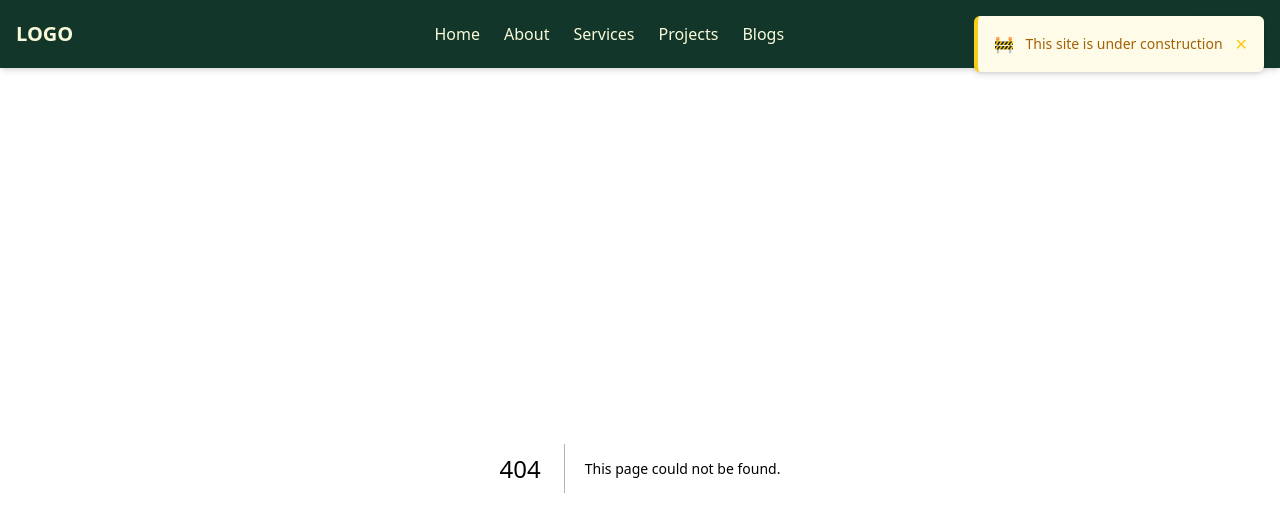
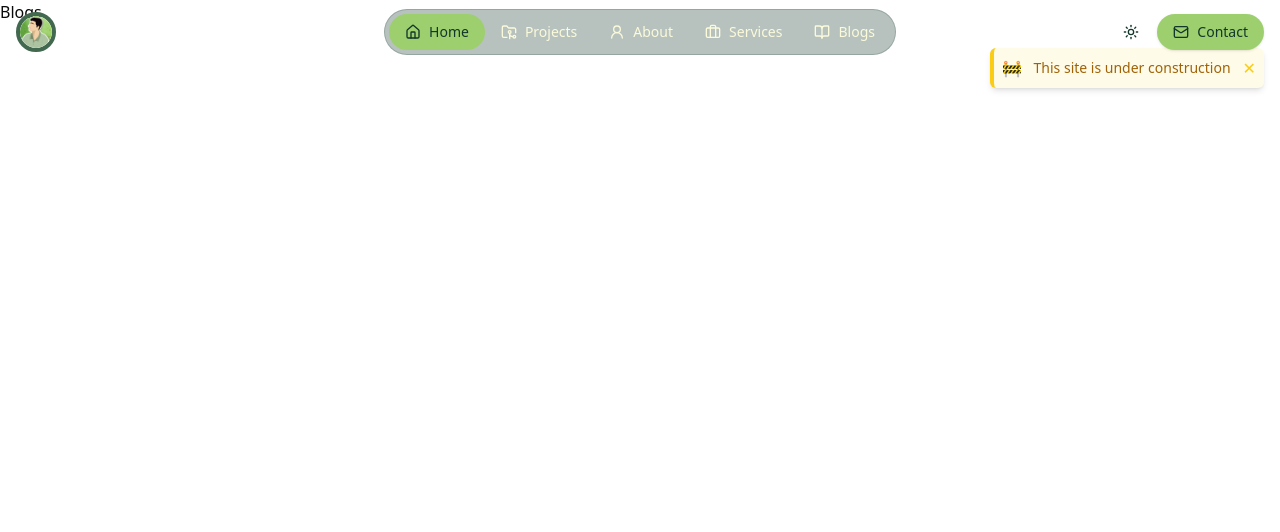
Before and after one commit to AmanSuryavanshi-1/AmanSuryavanshi-1-AmanSuryavanshi.dev, a Next.js app: page /blogs in a window 1280 px wide. Before the commit this address had no page. Shown: the top 532 px of the page. Built offline with nearby package versions, Linux system fonts and the light colour scheme.

Commit message:
added all the routes & header section, changed name to hero

```diff
--- /dev/null
+++ b/src/app/blogs/page.tsx
@@ -0,0 +1,11 @@
+import React from 'react'
+
+const page = () => {
+  return (
+    <div>
+      <h1>Blogs</h1>
+    </div>
+  )
+}
+
+export default page
--- /dev/null
+++ b/src/app/contact/page.tsx
@@ -0,0 +1,11 @@
+import React from 'react'
+
+const page = () => {
+  return (
+    <div>
+      <h1>Contact me</h1>
+    </div>
+  )
+}
+
+export default page
--- a/src/app/page.tsx
+++ b/src/app/page.tsx
@@ -1,22 +1,23 @@
 import React from 'react'
-import Header from "../components/hero/Hero"
+import Hero from "../components/hero/Hero"
 import About from "../components/about/AboutMe"
 import ExperienceCards from '@/components/about/ExperienceCards'
 import WorkBanner from '@/components/about/WorkBanner'
-
+import Services from '@/components/services/services'
 const page = () => {
   return (
     // <div className='bg-gradient-to-br from-primaryVariant to-bgVariant'>
     <div className='bg-gradient-to-br from-sage-100 to-lime-500'>
       {/* Header */}
-      <Header/>
+      <Hero/>
       {/* About */}
-        <div className='h-[94vh]'>
+        <div className='min-h-screen'>
           <About/>
           <WorkBanner/>
         </div>
 
           <ExperienceCards/>
+          <Services/>
 
     </div>
   )
--- /dev/null
+++ b/src/app/projects/page.tsx
@@ -0,0 +1,11 @@
+import React from 'react'
+
+const page = () => {
+  return (
+    <div>
+      <h1>Projects</h1>
+    </div>
+  )
+}
+
+export default page
--- a/src/components/UnderConstructionBanner.jsx
+++ b/src/components/UnderConstructionBanner.jsx
@@ -9,7 +9,7 @@ const ConstructionAlert = () => {
 
   return (
     <div
-      className="fixed top-4 right-4 max-w-sm p-4
+      className="fixed top-12 right-4 max-w-sm p-2
         bg-yellow-50 border-l-4 border-yellow-400 rounded-md shadow-md
         animate-fade-in"
       role="alert"
--- a/src/components/about/AboutMe.jsx
+++ b/src/components/about/AboutMe.jsx
@@ -9,7 +9,7 @@ import AmanSuryavanshi from '../../../public/Profile/me main.png'
 const AboutMe = () => {
   return (
     // Added semantic main tag since this appears to be main content
-    <main className="w-full">
+    <main id='about'  className="w-full pt-12">
       {/* Added aria-labelledby for better section labeling */}
       <section className="container max-w-7xl mx-auto px-4 sm:px-6 lg:px-8" aria-labelledby="about-heading">
         {/* Header Section */}
--- a/src/components/about/ExperienceCards.tsx
+++ b/src/components/about/ExperienceCards.tsx
@@ -78,7 +78,7 @@ const ExperienceCards = () => {
   ];
 
   return (
-    <section className="w-full py-16" aria-labelledby="experience-cards-heading" ref={ref}>
+    <section className="w-full min-h-screen pt-20" aria-labelledby="experience-cards-heading" ref={ref}>
       <div className="container max-w-6xl mx-auto px-4 sm:px-6 lg:px-8">
         <h2 id="experience-cards-heading" className="text-3xl md:text-5xl font-bold font-serif text-forest-900 mb-8 text-center">
           My <span className="text-lime-500">Experience</span>
--- a/src/components/about/WorkBanner.tsx
+++ b/src/components/about/WorkBanner.tsx
@@ -37,7 +37,7 @@ const WorkBanner = () => {
       aria-label="Work Experience and Skills"
       data-testid="work-banner"
     >
-        <div className="overflow-hidden py-3">
+        <div className="overflow-hidden py-[0.4rem]">
             {/* For SEO */}
         <h2 className="sr-only">Work Experience and Skills</h2>
           <motion.div
@@ -58,7 +58,7 @@ const WorkBanner = () => {
             {[...works, ...works].map((item, index) => (
               <div
                 key={index}
-                className="flex items-center gap-3 px-8 rounded-xl py-3 border-4 border-sage-100 bg-lime-500 sm:px-6 sm:py-2 xs:px-2 xs:py-2"
+                className="flex items-center gap-3 px-3 rounded-xl py-1 border-4 border-sage-100 bg-lime-500 sm:px-6 sm:py-[0.4rem] xs:px-2 xs:py-2"
               >
                 <span className="text-forest-500 sm:text-sm xs:text-xs">{item.icon}</span>
                 <span className="text-lg font-medium text-forest-900 sm:text-base xs:text-sm">
--- a/src/components/header/header.jsx
+++ b/src/components/header/header.jsx
@@ -1,76 +1,237 @@
-"use client"
+'use client'
 
-import { useState } from 'react';
-import Link from 'next/link';
-import { motion } from 'framer-motion';
-import { Button } from "@/components/ui/button";
-import { Sun, Moon, Menu } from 'lucide-react';
-import { useTheme } from "next-themes";
+import React, { useState } from 'react'
+import Link from 'next/link'
+import Image from 'next/image'
+import { motion, useScroll, useTransform } from 'framer-motion'
+import { Menu, X, Sun, Moon, Home, FolderGit2, User2, Briefcase, BookOpen, Mail } from 'lucide-react'
+import { Button } from "@/components/ui/button"
+import { useTheme } from "next-themes"
+import { cn } from "@/lib/utils"
+import logo from "../../../public/Profile/PFP-Cricular.png"
 
 const Header = () => {
-  const { theme, setTheme } = useTheme();
-  const [isOpen, setIsOpen] = useState(false);
+  const [isOpen, setIsOpen] = useState(false)
+  const [activeItem, setActiveItem] = useState('Home')
+  const { scrollY } = useScroll()
+  const { theme, setTheme } = useTheme()
+
+  const headerBackground = useTransform(
+    scrollY,
+    [0, 50],
+    ['rgba(18, 55, 42, 0)', 'rgba(78, 135, 115, 0.95)']
+  )
+
+  const navItems = [
+    { name: 'Home', href: '/#home', icon: <Home className="w-4 h-4" /> },
+    { name: 'Projects', href: '/projects', icon: <FolderGit2 className="w-4 h-4" /> },
+    { name: 'About', href: '/#about', icon: <User2 className="w-4 h-4" /> },
+    { name: 'Services', href: '/#services', icon: <Briefcase className="w-4 h-4" /> },
+    { name: 'Blogs', href: '/blogs', icon: <BookOpen className="w-4 h-4" /> },
+  ]
+
+  // Animation variants for nav items
+  const navItemVariants = {
+    hover: {
+      scale: 1.05,
+      transition: {
+        duration: 0.2,
+        ease: "easeInOut"
+      }
+    },
+    tap: {
+      scale: 0.95
+    }
+  }
 
   return (
-    <header className="bg-forest-900 text-sage-100 shadow-md p-4">
-      <div className="container mx-auto flex justify-between items-center">
+    <motion.header
+      // style={{ background: headerBackground }}
+      className="fixed w-full z-50 top-0 h-[8vh] flex items-center"
+    >
+      <div className="container mx-auto px-4">
+        <nav className="flex items-center justify-between">
           {/* Logo */}
-        <div className="text-xl font-bold">
-          <Link href="/">LOGO</Link>
+          <motion.div
+            className="w-40"
+            whileHover={{ scale: 1.05 }}
+            whileTap={{ scale: 0.95 }}
+          >
+            <Link href="/" className="flex items-center">
+              <Image
+                src={logo}
+                alt="AS Logo"
+                width={40}
+                height={40}
+                className='border-4 border-forest-500 rounded-full'
+              />
+            </Link>
+          </motion.div>
+
+          {/* Desktop Navigation - Centered with glass effect */}
+          <div className="hidden md:flex flex-1 items-center justify-center">
+            <motion.div
+              className="flex items-center bg-forest-900/30 backdrop-blur-lg border border-forest-900/20 rounded-full px-1 py-1"
+              initial={{ opacity: 0, y: -20 }}
+              animate={{ opacity: 1, y: 0 }}
+              transition={{ duration: 0.5 }}
+            >
+              {navItems.map((item, index) => (
+                <motion.div
+                  key={item.name}
+                  variants={navItemVariants}
+                  whileHover="hover"
+                  whileTap="tap"
+                  custom={index}
+                >
+                  <Link
+                    href={item.href}
+                    onClick={() => setActiveItem(item.name)}
+                    className={cn(
+                      "relative px-4 py-2 text-sm font-medium flex items-center gap-2 transition-all duration-300 rounded-full",
+                      activeItem === item.name
+                        ? "text-forest-900 bg-lime-500"
+                        : "text-sage-100 hover:text-lime-500"
+                    )}
+                  >
+                    <motion.span
+                      className="flex items-center gap-2"
+                      initial={{ opacity: 0 }}
+                      animate={{ opacity: 1 }}
+                      transition={{ delay: index * 0.1 }}
+                    >
+                      {item.icon}
+                      {item.name}
+                    </motion.span>
+                  </Link>
+                </motion.div>
+              ))}
+            </motion.div>
           </div>
 
-        {/* Desktop Navigation */}
-        <nav className="hidden md:flex space-x-6">
-          {["Home", "About", "Services", "Projects", "Blogs"].map((item) => (
-            <Link key={item} href={`/${item.toLowerCase()}`} className="hover:text-lime-500">
-              {item}
-            </Link>
-          ))}
+          {/* Right Side Actions */}
+          <div className="hidden md:flex items-center space-x-2 w-40 justify-end">
+            <motion.div
+              whileHover={{ scale: 1.05 }}
+              whileTap={{ scale: 0.95 }}
+            >
+              <Button
+                variant="ghost"
+                size="icon"
+                onClick={() => setTheme(theme === "dark" ? "light" : "dark")}
+                className="text-sage-100 hover:text-lime-500"
+              >
+                <Sun className="h-[1.2rem] w-[1.2rem] rotate-0 scale-100 text-forest-900 transition-all dark:-rotate-90 dark:scale-0" />
+                <Moon className="absolute h-[1.2rem] w-[1.2rem] rotate-90 scale-0 transition-all dark:rotate-0 dark:scale-100" />
+                <span className="sr-only">Toggle theme</span>
+              </Button>
+            </motion.div>
+            <motion.div
+              whileHover={{ scale: 1.05 }}
+              whileTap={{ scale: 0.95 }}
+            >
+              <Button
+                variant="default"
+                className="bg-lime-500 hover:bg-lime-700 text-forest-900 flex items-center gap-2 rounded-full"
+              >
+                <Mail className="w-4 h-4" />
+                Contact
+              </Button>
+            </motion.div>
+          </div>
+
+          {/* Mobile Menu Button */}
+          <motion.div
+            className="md:hidden"
+            whileTap={{ scale: 0.95 }}
+          >
+            <Button
+              variant="ghost"
+              size="icon"
+              onClick={() => setIsOpen(!isOpen)}
+              className="text-sage-100 hover:text-lime-500"
+            >
+              {isOpen ? <X className="h-6 w-6" /> : <Menu className="h-6 w-6" />}
+            </Button>
+          </motion.div>
         </nav>
 
-        {/* Right Section */}
-        <div className="flex items-center space-x-4">
-          {/* Theme Toggle */}
+        {/* Mobile Menu */}
         <motion.div
-            whileTap={{ scale: 1.1 }}
-            className="cursor-pointer"
+          initial={false}
+          animate={isOpen ? {
+            height: 'auto',
+            opacity: 1,
+            transition: {
+              height: { duration: 0.3 },
+              opacity: { duration: 0.2 }
+            }
+          } : {
+            height: 0,
+            opacity: 0,
+            transition: {
+              height: { duration: 0.3 },
+              opacity: { duration: 0.2 }
+            }
+          }}
+          className="md:hidden overflow-hidden bg-forest-900/30 backdrop-blur-lg border border-forest-900/20 mt-2 rounded-lg"
+        >
+          <div className="px-4 py-2 space-y-1">
+            {navItems.map((item, index) => (
+              <motion.div
+                key={item.name}
+                initial={{ opacity: 0, x: -20 }}
+                animate={{ opacity: 1, x: 0 }}
+                transition={{ delay: index * 0.1 }}
+              >
+                <Link
+                  href={item.href}
+                  onClick={() => {
+                    setActiveItem(item.name)
+                    setIsOpen(false)
+                  }}
+                  className={cn(
+                    "flex items-center gap-2 px-3 py-2 text-sm font-medium rounded-lg transition-colors",
+                    activeItem === item.name
+                      ? "text-forest-900 bg-lime-500"
+                      : "text-sage-100 hover:text-lime-500"
+                  )}
+                >
+                  {item.icon}
+                  {item.name}
+                </Link>
+              </motion.div>
+            ))}
+            <motion.div
+              className="flex items-center justify-between px-3 py-2"
+              initial={{ opacity: 0, y: 20 }}
+              animate={{ opacity: 1, y: 0 }}
+              transition={{ delay: 0.3 }}
+            >
+              <Button
+                variant="ghost"
+                size="icon"
                 onClick={() => setTheme(theme === "dark" ? "light" : "dark")}
+                className="text-sage-100 hover:text-lime-500"
               >
-            {theme === "dark" ? <Sun size={20} /> : <Moon size={20} />}
-          </motion.div>
-
-          {/* Contact Button */}
-          <Link href="/contact">
-            <Button className="bg-lime-500 hover:bg-lime-700 text-forest-900">
+                <Sun className="h-[1.2rem] w-[1.2rem] rotate-0 scale-100 transition-all dark:-rotate-90 dark:scale-0" />
+                <Moon className="absolute h-[1.2rem] w-[1.2rem] rotate-90 scale-0 transition-all dark:rotate-0 dark:scale-100" />
+                <span className="sr-only">Toggle theme</span>
+              </Button>
+              <Button
+                variant="default"
+                className="bg-lime-500 hover:bg-lime-700 text-forest-900 flex items-center gap-2 rounded-full"
+                onClick={() => setIsOpen(false)}
+              >
+                <Mail className="w-4 h-4" />
                 Contact
               </Button>
-          </Link>
-
-          {/* Mobile Menu Toggle */}
-          <div className="md:hidden">
-            <motion.div whileTap={{ scale: 1.1 }} onClick={() => setIsOpen(!isOpen)}>
-              <Menu size={24} />
             </motion.div>
           </div>
+        </motion.div>
       </div>
-      </div>
+    </motion.header>
+  )
+}
 
-      {/* Mobile Menu */}
-      {isOpen && (
-        <motion.div
-          initial={{ opacity: 0, height: 0 }}
-          animate={{ opacity: 1, height: "auto" }}
-          className="md:hidden bg-forest-700 text-sage-100 p-4 space-y-2"
-        >
-          {["Home", "About", "Services", "Projects", "Blogs", "Contact"].map((item) => (
-            <Link key={item} href={`/${item.toLowerCase()}`} onClick={() => setIsOpen(false)}>
-              <div className="p-2 hover:bg-forest-500 rounded">{item}</div>
-            </Link>
-          ))}
-        </motion.div>
-      )}
-    </header>
-  );
-};
-
-export default Header;
+export default Header
--- a/src/components/hero/Hero.tsx
+++ b/src/components/hero/Hero.tsx
@@ -15,8 +15,8 @@ export default function Header() {
 
   return (
     <motion.section
-      id="header"
-      className="relative w-full min-h-[94vh] p-4 overflow-hidden md:mb-4 md:p-0"
+      id="home"
+      className="relative w-full min-h-screen p-4 overflow-hidden md:mb-4 md:p-0"
       initial={{ opacity: 0 }}
       animate={{ opacity: 1 }}
       transition={{ duration: 0.8, ease: "easeOut" }}
--- /dev/null
+++ b/src/components/services/services.tsx
@@ -0,0 +1,11 @@
+import React from 'react'
+
+const services = () => {
+  return (
+    <div id='services' className='min-h-screen'>
+      <h1>Services</h1>
+    </div>
+  )
+}
+
+export default services
```
Also changed, not shown: public/Profile/Artboard 1 copy.png (added), public/Profile/Artboard 2.png (added). Lines whose indentation alone changed are shown as unchanged.
